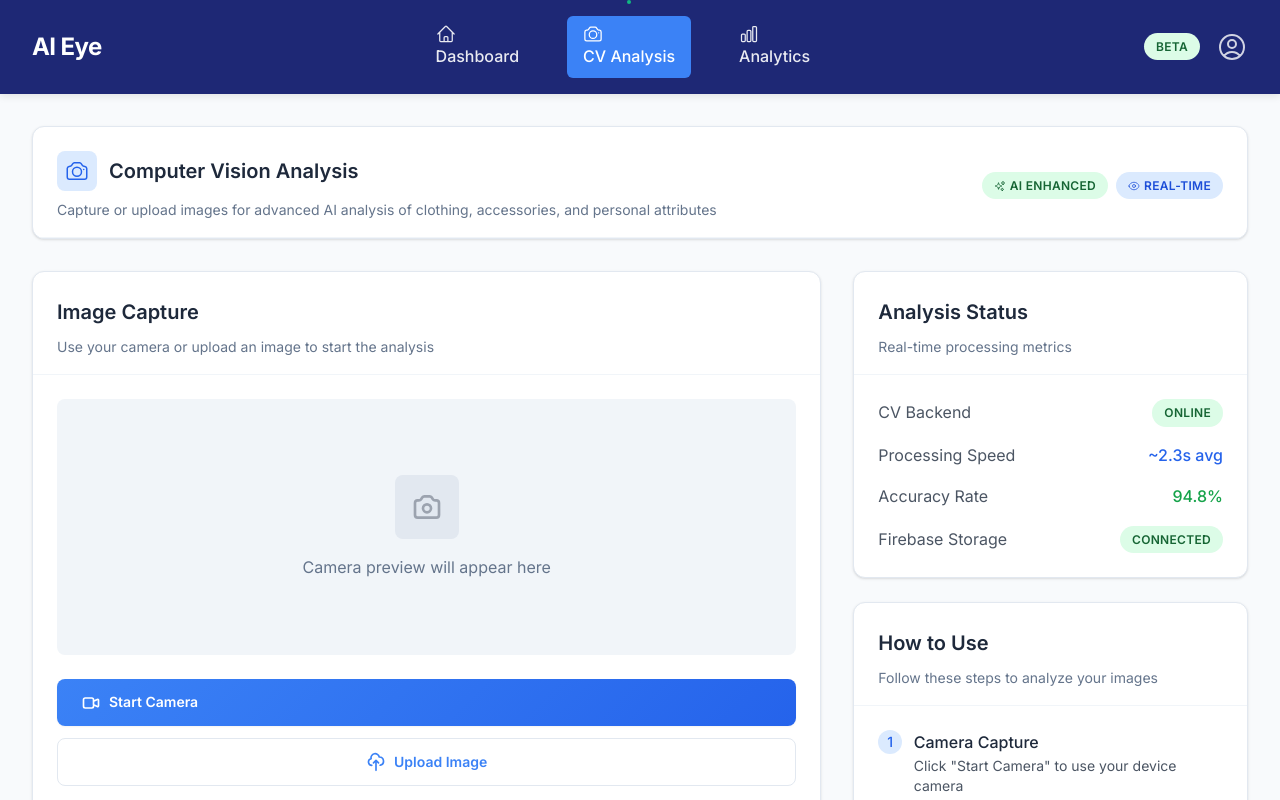
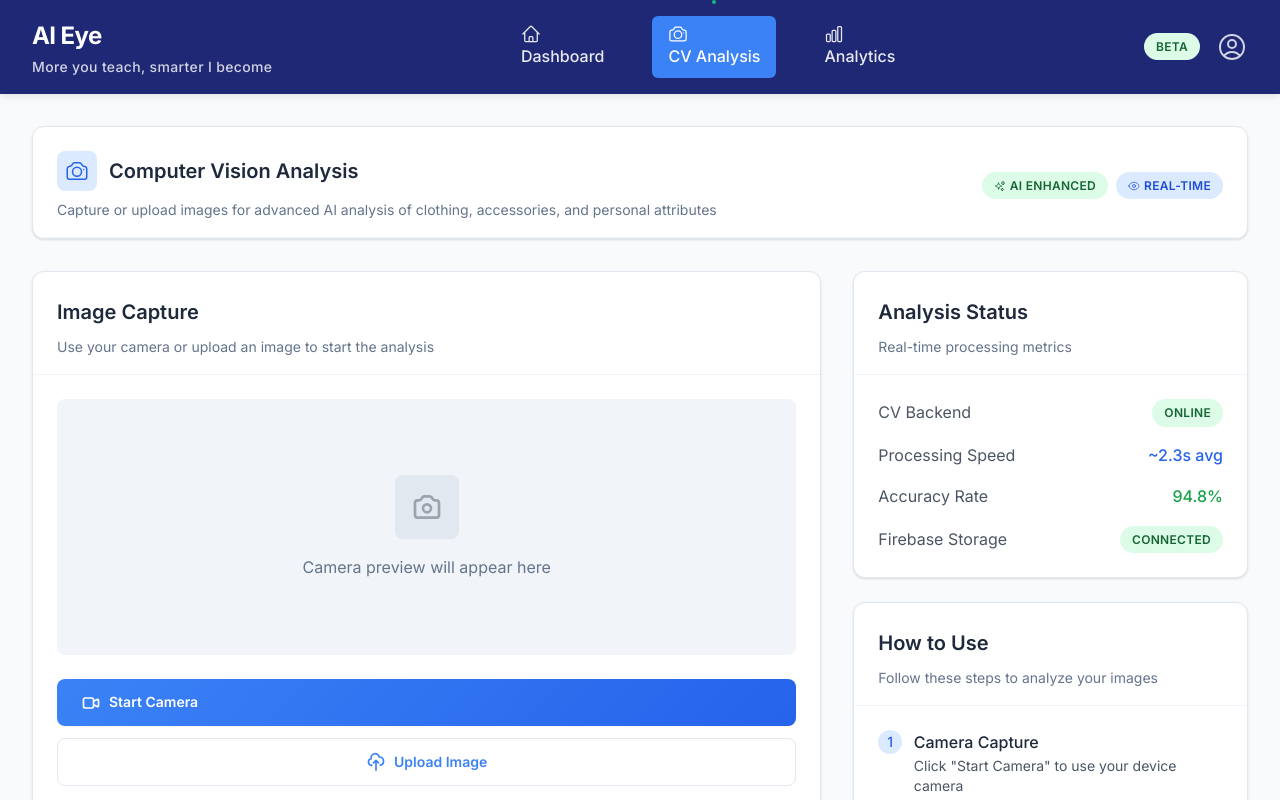
Before and after one commit to deepam-c/VibesImageReader, a Next.js app: page /capture in a window 1280 px wide. Shown: the top 800 px of the page. Built offline with nearby package versions, Linux system fonts and the light colour scheme.

Commit message:
Header: improve AI Eye slogan readability with spacing (tracking-wide, contrast, line-height)

```diff
--- a/components/CorporateHeader.tsx
+++ b/components/CorporateHeader.tsx
@@ -23,6 +23,7 @@ export default function CorporateHeader() {
       <nav className="corporate-nav">
         <div className="corporate-logo">
           AI Eye
+          <div className="mt-0.5 text-sm text-white/80 font-medium tracking-wide antialiased leading-snug">More you teach, smarter I become</div>
         </div>
 
         <div className="corporate-nav-items">
```
